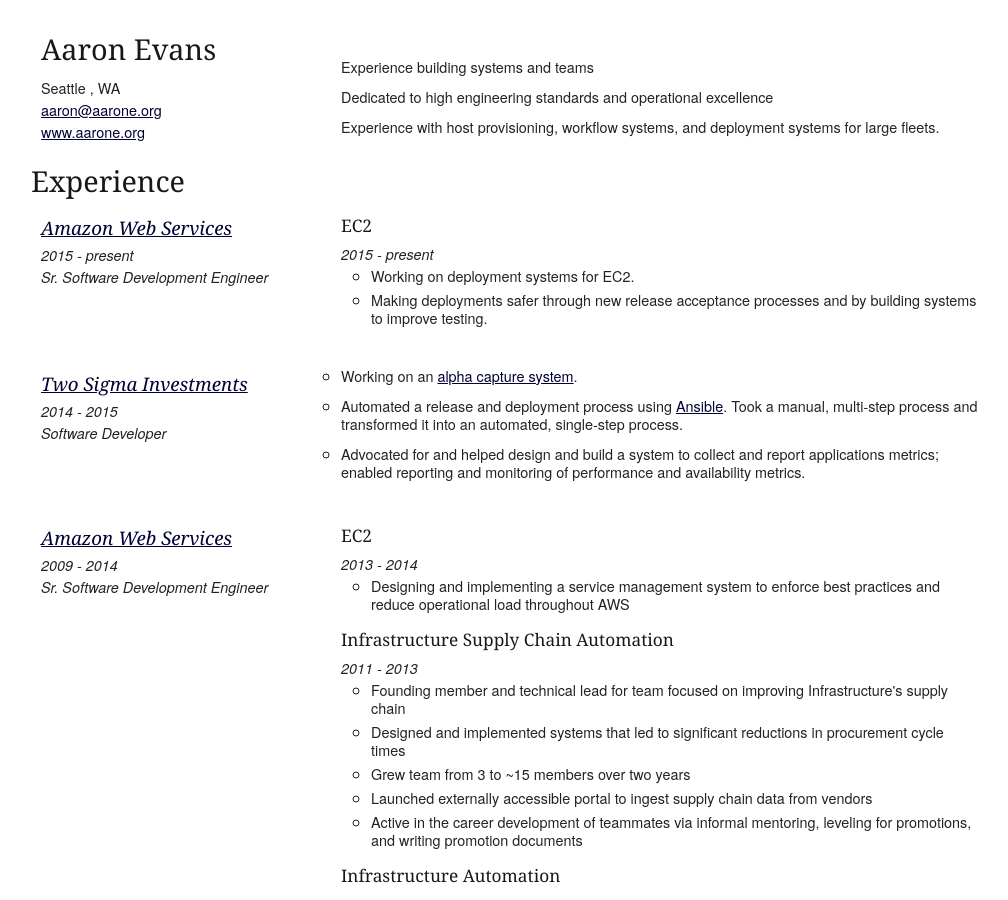
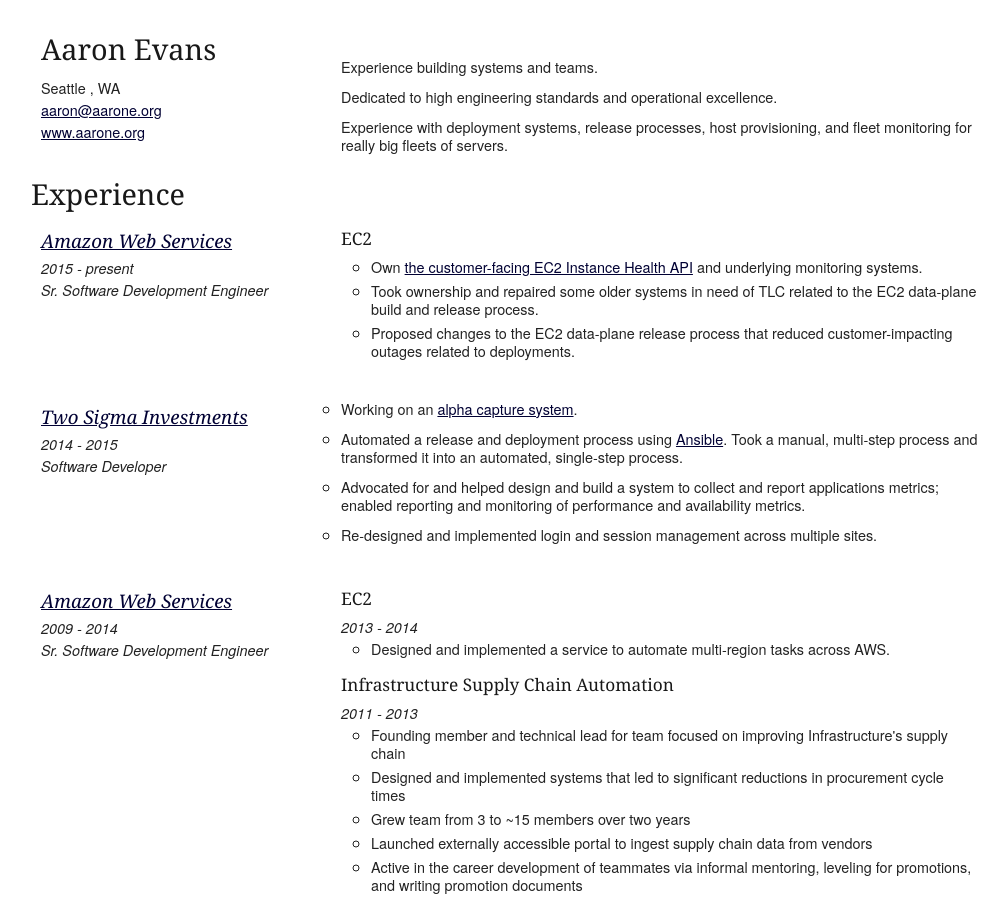
Before and after one commit to aarone/aarone.org, a Jekyll site: the page built from source/resume.html, in a window 1280 px wide and 900 px high. Shown: the whole window, without its empty margins (129-1137 px from the left). Built offline with Jekyll 4.4.1, drawn with Linux system fonts in a browser that asks for light colours; Markdown is read by kramdown in place of the engine named in the settings.

Commit message:
Project Updates on Resume

```diff
--- a/source/resume.html
+++ b/source/resume.html
@@ -49,9 +49,9 @@
       <div class="eleven columns">
         <section id="summary">
           <ul>
-            <li>Experience building systems and teams</li>
-            <li>Dedicated to high engineering standards and operational excellence</li>
-            <li>Experience with host provisioning, workflow systems, and deployment systems for large fleets.</li>
+            <li>Experience building systems and teams.</li>
+            <li>Dedicated to high engineering standards and operational excellence.</li>
+            <li>Experience with deployment systems, release processes, host provisioning, and fleet monitoring for really big fleets of servers.</li>
           </ul>
         </section>
       </div>
@@ -72,10 +72,10 @@
             <ul>
               <li>
                 <h4>EC2</h4>
-                <div class="timeframe">2015 - present</div>
                 <ul class="accomplishments">
-                  <li>Working on deployment systems for EC2.</li>
-                  <li>Making deployments safer through new release acceptance processes and by building systems to improve testing.</li>
+                  <li>Own <a href="http://docs.aws.amazon.com/AWSEC2/latest/APIReference/API_DescribeInstanceStatus.html">the customer-facing EC2 Instance Health API</a> and underlying monitoring systems.</li>
+                  <li>Took ownership and repaired some older systems in need of TLC related to the EC2 data-plane build and release process.</li>
+                  <li>Proposed changes to the EC2 data-plane release process that reduced customer-impacting outages related to deployments.</li>
                 </ul>
               </li>
             </ul>
@@ -95,6 +95,7 @@
               <li>Working on an <a href="http://en.wikipedia.org/wiki/Alpha_capture_system">alpha capture system</a>.</li>
               <li>Automated a release and deployment process using <a href="http://www.ansible.com/home">Ansible</a>. Took a manual, multi-step process and transformed it into an automated, single-step process.</li>
               <li>Advocated for and helped design and build a system to collect and report applications metrics; enabled reporting and monitoring of performance and availability metrics.</li>
+              <li>Re-designed and implemented login and session management across multiple sites.</li>
             </ul>
           </div>
         </div>
@@ -113,7 +114,7 @@
                 <div class="timeframe">2013 - 2014</div>
                 <ul class="accomplishments">
                   <li>
-                    Designing and implementing a service management system to enforce best practices and reduce operational load throughout AWS
+                    Designed and implemented a service to automate multi-region tasks across AWS.
                   </li>
                 </ul>
               </li>
```
